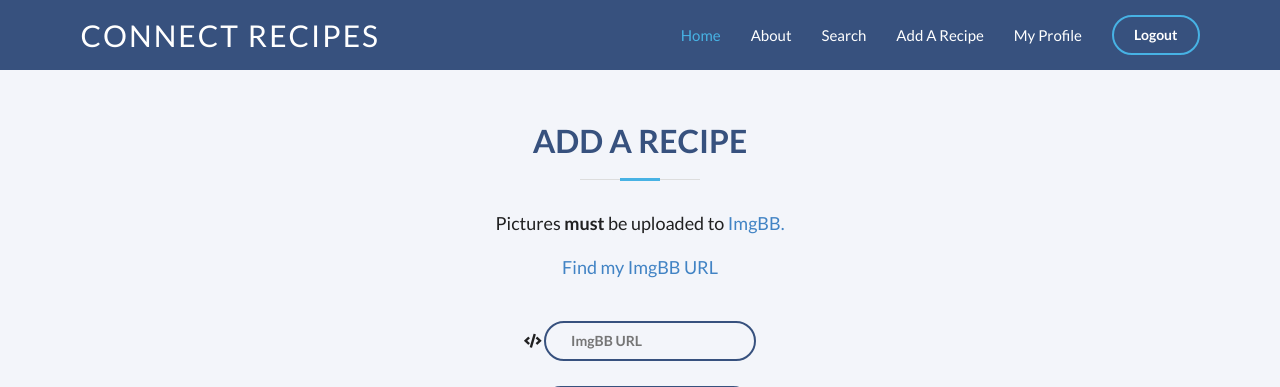
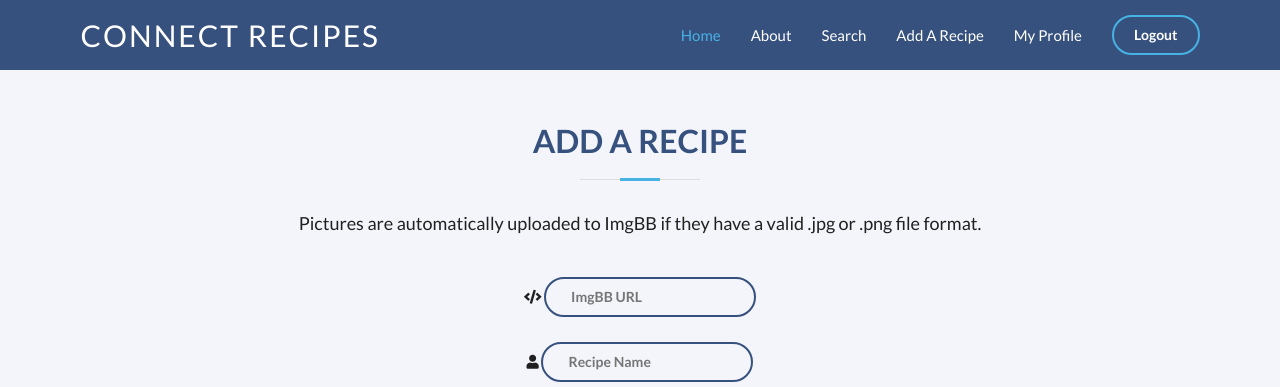
Before and after one commit to StoneMasons4106/connect-recipes, a Flask app: page /new-recipe in a window 1280 px wide. Shown: the top 387 px of the page. Run offline with Flask 2, Linux system fonts and the light colour scheme; the visitor is signed in with stand-in values (Sample User, id 1); a database or web service that is not in the repository returns one stand-in record (values such as "Sample title"); some libraries are stand-ins or nearby versions.

Commit message:
Project does not require users to have their own ImgBB account, connects to master Connect Recipes account, and pulls associated URLs from there.

```diff
--- a/app.py
+++ b/app.py
@@ -10,6 +10,7 @@ from datetime import date
 from bson.objectid import ObjectId
 import random
 import string
+import requests
 if os.path.exists("env.py"):
     import env
 
@@ -44,11 +45,11 @@ def login():
             # ensure hashed password matches user input
             if check_password_hash(
                     existing_user["password"], request.form.get("password")):
-                        session["user"] = request.form.get("username").lower()
-                        flash("Welcome, {}".format(
-                            request.form.get("username")))
-                        return redirect(url_for(
-                            "profile", username=session["user"]))
+                session["user"] = request.form.get("username").lower()
+                flash("Welcome, {}".format(
+                    request.form.get("username")))
+                return redirect(url_for(
+                    "profile", username=session["user"]))
             else:
                 # invalid password match
                 flash("Incorrect Username and/or Password")
@@ -94,8 +95,16 @@ def new_recipe():
             return jsonify(result="Successfully added your tag!")
         else:
             tags_list = request.form.get("tags").split(",")
+            imgbb_api = os.environ.get("IMGBBAPI")
+            res = requests.post(
+                'https://api.imgbb.com/1/upload',
+                data={
+                    'key': imgbb_api,
+                    'image': request.form.get("url")
+                }
+            )
             my_new_recipe = {
-                "recipe_picture_url": request.form.get("url"),
+                "recipe_picture_url": res.json()["data"]["url"],
                 "name": request.form.get("recipe-name"),
                 "ingredients": request.form.get("recipe-ingredients"),
                 "prep_work": request.form.get("prep-work"),
@@ -117,7 +126,7 @@ def profile():
         try:
             if session["user"]:
                 current_user = mongo.db.users.find_one(
-                {"username": session["user"]})
+                    {"username": session["user"]})
                 return render_template("profile.html", user=current_user)
 
         except KeyError:
@@ -127,33 +136,33 @@ def profile():
     if request.method == "POST":
 
         current_user = mongo.db.users.find_one(
-                {"username": session["user"]})
+            {"username": session["user"]})
         newData = request.data.decode().split("=")
 
         if newData[0] == 'newName':
             newname = str(newData[1]).replace("%20", " ")
-            newvalue = {"$set": {"name": newname} }
+            newvalue = {"$set": {"name": newname}}
             mongo.db.users.update_one(current_user, newvalue)
             return jsonify(result=newname + " added as your name!")
 
         if newData[0] == 'newEmail':
             newemail = str(newData[1]).replace("%40", "@")
             existing_email = mongo.db.users.find_one(
-            {"email": newemail.lower()})
+                {"email": newemail.lower()})
             if existing_email:
                 return jsonify(result=newemail + " already exists in our database.")
             else:
-                newvalue = {"$set": {"email": newemail} }
+                newvalue = {"$set": {"email": newemail}}
                 mongo.db.users.update_one(current_user, newvalue)
                 return jsonify(result=newemail + " added as the email of your profile!")
 
         if newData[0] == 'newUsername':
             existing_user = mongo.db.users.find_one(
-            {"username": newData[1].lower()})
+                {"username": newData[1].lower()})
             if existing_user:
                 return jsonify(result=newData[1] + " already exists in our database.")
             else:
-                newvalue = {"$set": {"username": newData[1]} }
+                newvalue = {"$set": {"username": newData[1]}}
                 mongo.db.users.update_one(current_user, newvalue)
                 session["user"] = newData[1]
                 return jsonify(result=newData[1] + " added as the username of your profile!")
@@ -161,18 +170,29 @@ def profile():
         if newData[0] == 'newProfilePicture':
             new_profile_picture_array = []
             if newData[1] == "None":
-                newvalue = {"$set": {"profile_picture": new_profile_picture_array} }
+                newvalue = {
+                    "$set": {"profile_picture": new_profile_picture_array}}
                 mongo.db.users.update_one(current_user, newvalue)
                 return jsonify(result="Successfully removed your profile picture!")
             else:
-                newURL = str(newData[1]).replace("%2F", "/").replace("%3A", ":")
-                new_profile_picture_array.append(newURL)
-                newvalue = {"$set": {"profile_picture": new_profile_picture_array} }
+                newURL = str(newData[1]).replace(
+                    "%2F", "/").replace("%3A", ":")
+                imgbb_api = os.environ.get("IMGBBAPI")
+                res = requests.post(
+                    'https://api.imgbb.com/1/upload',
+                    data={
+                        'key': imgbb_api,
+                        'image': newURL
+                    }
+                )
+                new_profile_picture_array.append(res.json()["data"]["url"])
+                newvalue = {
+                    "$set": {"profile_picture": new_profile_picture_array}}
                 mongo.db.users.update_one(current_user, newvalue)
                 return jsonify(result="Successfully updated your profile picture!")
 
         if newData[0] == 'newAPIKey':
-            newvalue = {"$set": {"api_key": newData[1]} }
+            newvalue = {"$set": {"api_key": newData[1]}}
             mongo.db.users.update_one(current_user, newvalue)
             return jsonify(result="Successfully regenerated your API key!")
 
@@ -234,7 +254,7 @@ def search():
             recipe_ids = []
             for tag in tags_list:
                 matching_recipes = mongo.db.recipes.find(
-                {"tags": tag})
+                    {"tags": tag})
                 for recipe in matching_recipes:
                     if recipe["_id"] not in recipe_ids:
                         recipes.append(recipe)
@@ -252,9 +272,10 @@ def change_password():
         if session["user"]:
             if request.method == "POST":
                 current_user = mongo.db.users.find_one(
-                        {"username": session["user"]})
+                    {"username": session["user"]})
                 if str(request.form.get("password")) == str(request.form.get("confirm-password")):
-                    newvalue = {"$set": {"password": generate_password_hash(str(request.form.get("password")))} }
+                    newvalue = {"$set": {"password": generate_password_hash(
+                        str(request.form.get("password")))}}
                     mongo.db.users.update_one(current_user, newvalue)
                     flash("Password successfully updated!")
                     return redirect(url_for("profile"))
@@ -274,7 +295,7 @@ def my_recipes():
         if session["user"]:
             my_recipes_array = []
             my_recipes = mongo.db.recipes.find(
-            {"owner": session["user"]})
+                {"owner": session["user"]})
             for recipe in my_recipes:
                 my_recipes_array.append(recipe)
             return render_template("my-recipes.html", recipes=my_recipes_array)
@@ -290,10 +311,10 @@ def saved_recipes():
         if session["user"]:
             saved_recipes_array = []
             current_user = mongo.db.users.find_one(
-            {"username": session["user"]})
+                {"username": session["user"]})
             for recipe in current_user["saved_recipes"]:
                 saved_recipe = mongo.db.recipes.find_one(
-                {"_id": ObjectId(recipe)})
+                    {"_id": ObjectId(recipe)})
                 saved_recipes_array.append(saved_recipe)
             return render_template("saved-recipes.html", recipes=saved_recipes_array)
     except KeyError:
@@ -309,15 +330,16 @@ def recipes(recipe_id):
             recipe = mongo.db.recipes.find_one({"_id": ObjectId(recipe_id)})
             tags = list(mongo.db.tags.find())
             current_user = mongo.db.users.find_one(
-                    {"username": session["user"]})
+                {"username": session["user"]})
 
             def update_recipe_data(attribute):
-                fomattedData = str(newDataForm[2]).replace("%20", " ").replace("%0A", str("\r\n")).replace("%2C", ",").replace("%2F", "/").replace("%3A", ":")
+                formattedData = str(newDataForm[2]).replace("%20", " ").replace(
+                    "%0A", str("\r\n")).replace("%2C", ",").replace("%2F", "/").replace("%3A", ":")
                 if newData[0] == "newTags":
-                    formattedDataList = fomattedData.split(",")
-                    newvalue = {"$set": {attribute: formattedDataList} }
+                    formattedDataList = formattedData.split(",")
+                    newvalue = {"$set": {attribute: formattedDataList}}
                 else:
-                    newvalue = {"$set": {attribute: fomattedData} }
+                    newvalue = {"$set": {attribute: formattedData}}
                 mongo.db.recipes.update_one(recipe, newvalue)
 
             newDataForm = request.data.decode().split("=")
@@ -350,7 +372,18 @@ def recipes(recipe_id):
                     return jsonify(result="Successfully updated your recipe name!")
 
                 elif newData[0] == "newRecipePicture":
-                    update_recipe_data("recipe_picture_url")
+                    formattedData = str(newDataForm[2]).replace("%20", " ").replace(
+                    "%0A", str("\r\n")).replace("%2C", ",").replace("%2F", "/").replace("%3A", ":")
+                    imgbb_api = os.environ.get("IMGBBAPI")
+                    res = requests.post(
+                        'https://api.imgbb.com/1/upload',
+                        data={
+                            'key': imgbb_api,
+                            'image': formattedData
+                            }
+                        )
+                    newvalue = {"$set": {"recipe_picture_url": res.json()["data"]["url"]}}
+                    mongo.db.recipes.update_one(recipe, newvalue)
                     return jsonify(result="Successfully updated your recipe picture!")
 
             except:
@@ -359,7 +392,7 @@ def recipes(recipe_id):
                     saved_recipes = current_user["saved_recipes"]
                     saved_recipes.remove(recipe_id)
                     mongo.db.users.update_one({"_id": ObjectId(current_user["_id"])},
-                    {"$set": {"saved_recipes": saved_recipes}})
+                                              {"$set": {"saved_recipes": saved_recipes}})
                     saved = 0
                     flash("Sucessfully removed this recipe from your collection!")
 
@@ -370,14 +403,14 @@ def recipes(recipe_id):
                         saved_recipes = current_user["saved_recipes"]
                     saved_recipes.append(recipe_id)
                     mongo.db.users.update_one({"_id": ObjectId(current_user["_id"])},
-                                        {"$set": {"saved_recipes": saved_recipes}})
+                                              {"$set": {"saved_recipes": saved_recipes}})
                     saved = 1
                     flash("Sucessfully saved this recipe!")
 
         else:
             recipe = mongo.db.recipes.find_one({"_id": ObjectId(recipe_id)})
             current_user = mongo.db.users.find_one(
-                    {"username": session["user"]})
+                {"username": session["user"]})
             tags = list(mongo.db.tags.find())
             if recipe_id in current_user["saved_recipes"]:
                 saved = 1
@@ -418,7 +451,7 @@ def api_my_recipes():
             {"api_key": key})
         if existing_user:
             my_recipes = mongo.db.recipes.find(
-            {"owner": existing_user["username"]})
+                {"owner": existing_user["username"]})
             for recipe in my_recipes:
                 recipes_list.append(recipe)
             return str(recipes_list)
--- a/requirements.txt
+++ b/requirements.txt
@@ -7,3 +7,4 @@ pymongo==3.11.0
 Werkzeug==1.0.1
 flask_talisman==0.8.1
 six==1.15.0
+requests==2.25.1
--- a/static/assets/js/script.js
+++ b/static/assets/js/script.js
@@ -220,7 +220,7 @@ $("#profile-picture-save-changes").click(function () {
     );
     $("#profile-picture-modal").modal("hide");
   } else if (
-    $("#profile-picture-input").val().includes("https://i.ibb.co/") &&
+    $("#profile-picture-input").val().includes("https://") &&
     ($("#profile-picture-input").val().includes(".jpg") ||
       $("#profile-picture-input").val().includes(".png"))
   ) {
@@ -245,7 +245,7 @@ $("#profile-picture-save-changes").click(function () {
   } else {
     $("#hero").after(
       `<div class="alert alert-warning alert-dismissible fade show flashes" role="alert">
-        <strong>Input not a valid ImgBB format. URL must begin with https://i.ibb.co/ and have a .jpg or .png file extension.</strong>
+        <strong>Input not a URL format. URL must begin with https:// and have a .jpg or .png file extension.</strong>
         <button type="button" class="btn-close" data-bs-dismiss="alert" aria-label="Close"></button>
       </div>`
     );
@@ -653,7 +653,7 @@ $("#recipe-picture-save-changes").click(function () {
     );
     $("#recipe-picture-modal").modal("hide");
   } else if (
-    $("#recipe-picture-input").val().includes("https://i.ibb.co/") &&
+    $("#recipe-picture-input").val().includes("https://") &&
     ($("#recipe-picture-input").val().includes(".jpg") ||
       $("#recipe-picture-input").val().includes(".png"))
   ) {
@@ -664,7 +664,7 @@ $("#recipe-picture-save-changes").click(function () {
   } else {
     $("#header").after(
       `<div class="alert alert-warning alert-dismissible fade show flashes update-recipe-flash" role="alert">
-        <strong>Input not a valid ImgBB format. URL must begin with https://i.ibb.co/ and have a .jpg or .png file extension.</strong>
+        <strong>Input not a valid URL format. URL must begin with https:// and have a .jpg or .png file extension.</strong>
         <button type="button" class="btn-close" data-bs-dismiss="alert" aria-label="Close"></button>
       </div>`
     );
--- a/templates/new-recipe.html
+++ b/templates/new-recipe.html
@@ -104,14 +104,13 @@
       <h2>Add a Recipe</h2>
     </div>
     <div>
-      <p>Pictures <strong>must</strong> be uploaded to <a href="https://imgbb.com/" target="_blank" rel="noopener">ImgBB.</a></p>
-      <p><a href="https://youtu.be/1KBYRQ_6184" target="_blank" rel="noopener">Find my ImgBB URL</a></p>
+      <p>Pictures are automatically uploaded to ImgBB if they have a valid .jpg or .png file format.</p>
     </div>
     <form method="post" action="{{ url_for('new_recipe') }}">
       <div class="row justify-content-center">
         <div class="col-lg-6">
           <label for="url"><i class="fas fa-code"></i></label>
-          <input id="url" name="url" type="url" minlength="30" maxlength="551" pattern="https://i.ibb.co/[0-9A-Za-z]{3,30}/[0-9A-Za-z-_+]{5,500}.[jpg]{3}"
+          <input id="url" name="url" type="url" minlength="30" maxlength="551" pattern="https://.+[jpg]{3}"
             placeholder="ImgBB URL" class="recipe-input" required>
         </div>
       </div>
```
